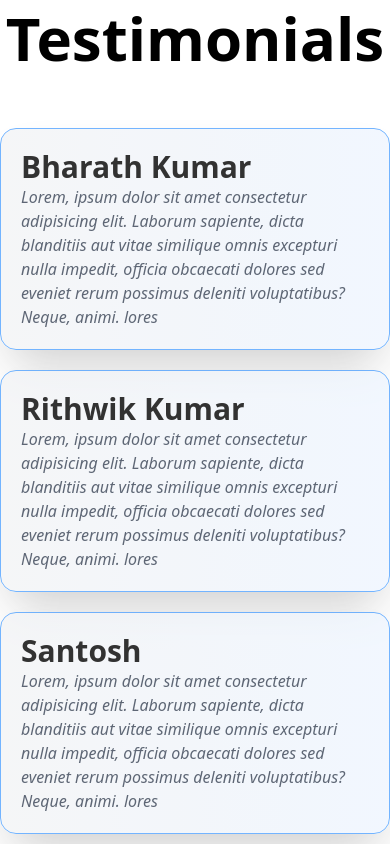
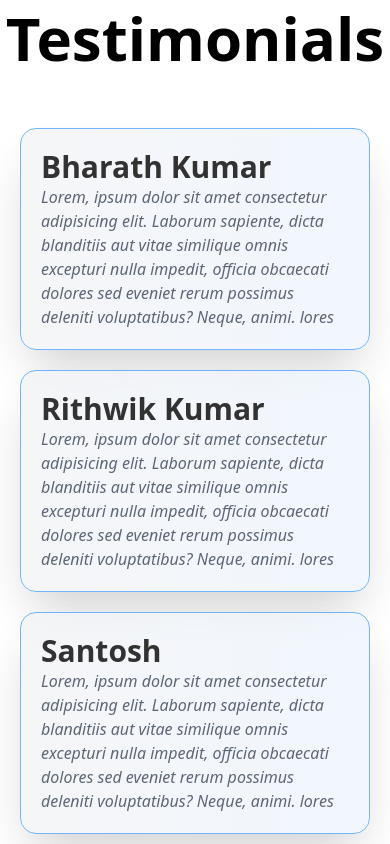
Before and after one commit to pseudonerd07/design-planet-website, a React (Vite) app: page / in a window 390 px wide. Shown: the part 5440-6284 px from the top of the page. Built offline with nearby package versions, Linux system fonts and the light colour scheme.

Commit message:
fixed-components-padding-mobiles

```diff
--- a/src/components/TestimonialGrid.jsx
+++ b/src/components/TestimonialGrid.jsx
@@ -5,7 +5,7 @@ const TestimonialGrid = () => {
   return (
     <>
       <h1 className='text-center text-6xl font-semibold mt-10'>Testimonials</h1>
-      <section className='max-w-7xl my-15 m-auto grid grid-cols-1 gap-5 sm:gap-14 sm:grid-cols-2 md:grid-cols-3 lg:grid-cols-6'>
+      <section className='max-w-7xl my-15 px-5 m-auto grid grid-cols-1 gap-5 sm:gap-14 sm:grid-cols-2 md:grid-cols-3 lg:grid-cols-6'>
         <TestimonialCard customer={"Bharath Kumar"} className='col-span-2' />
         <TestimonialCard customer={"Rithwik Kumar"} className='col-span-2' />
         <TestimonialCard customer={"Santosh"} className='col-span-2' />
```
